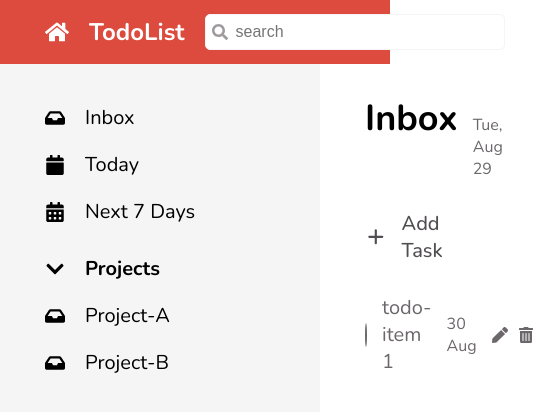
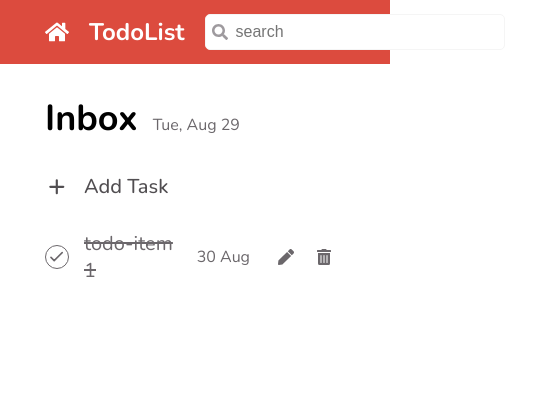
Before and after one commit to GitJayChayapol/cc15-todolist, a React (Create React App) app: page / in a window 390 px wide. Shown: the top 412 px of the page, 534 px wide, since content can reach past the window. Built offline with nearby package versions, Linux system fonts and the light colour scheme.

Commit message:
UI : replace button in form with Button Component

```diff
--- a/src/app/App.scss
+++ b/src/app/App.scss
@@ -24,3 +24,15 @@
   gap: 5px;
   padding: 30px;
 }
+@media screen and (max-width: 768px) {
+  .todo {
+    &__sidebar {
+      display: none;
+    }
+
+    &__content {
+      grid-row: 2/-1;
+      grid-column: 1/-1;
+    }
+  }
+}
--- a/src/components/Common/Button/Button.jsx
+++ b/src/components/Common/Button/Button.jsx
@@ -1,5 +1,7 @@
 import styles from './Button.module.scss';
 
+// Button (Obj)
+// Button ({text,active})
 export function Button({ text, active = true }) {
   let btnStyles = active ? styles.btn__primary : styles.btn__secondary;
   return <button className={`${styles.btn} ${btnStyles}`}>{text}</button>;
--- a/src/components/Common/Button/Button.module.scss
+++ b/src/components/Common/Button/Button.module.scss
@@ -6,6 +6,7 @@
   border-radius: 3px;
   cursor: pointer;
   flex: 1;
+  white-space: nowrap;
 
   &__primary {
     background-color: $primary;
--- a/src/components/Todo/TodoCreate.jsx
+++ b/src/components/Todo/TodoCreate.jsx
@@ -1,15 +1,68 @@
 import styles from './TodoCreate.module.scss';
 import { FaPlus } from 'react-icons/fa';
 import { HiPlus } from 'react-icons/hi';
+import TodoForm from './TodoForm'
+import { useState } from 'react';
 
+/*
+Condition Rendering
+-Default : Show Button & Text
+-Active : Show TodoForm
+*/
+
+// Concept : true ? (<AddTask>) : (<TodoForm>)
+
+//  CC2 - Event Handling เอาฟังก์ชั่นไปผูกติดกับ UI เพื่อให้ User เป็นคนเรียกใช้ฟังก์ชั่นเอง
+// onClick : ต้อ Click ก่อน ฟังก์ชั่น ถึงจะ Run
+//  - หาก User ทำการคลิก
+//  - Brower จะเป็นคนเรียกใช้ Function โดยส่ง Parameter มา 1 ตัว handleClick(eventObject)
+/*
+CC3 - JS Value ไม่สามารถทำให้ React Render ได้
+ต้องใช้ state
+
+CC4 Array Destructuring
+function myUseStaet(inittal){
+  return [inittal,9]
+}
+let [a,b] = myUseState
+a === 5
+b === 9
+*/
+
+/*
+CC5 - React State (หนึ่งในฟังก์ชั่นของกลุ่ม React Hook)
+const [state,setState]= useState(initialState:any)
+element 1: current State
+element 2: Function สำหรับ Usestate
+เมื่อ State เปลี่ยน Function Component จะ Render
+Rerender == Code ทั้งหมดใน Function จะถูก run ใหม่อีก 1 ครั้ง
+*/
+
+// 1. Function Component
 function TodoCreate() {
+// HOOK FN
+  const [isOpenForm,setIsOpenForm] = useState(false)
+
+  // let active = false;
+
+// 2. JS Function (logic)
+  const handleClick = function (event) {
+    setIsOpenForm(!isOpenForm)
+  //   active = !active;
+  //   console.log('Clicked',active);
+  };
+
   return (
-    <div className={styles.todo__create}>
+    <>
+    {isOpenForm ?
+    (<TodoForm/>) :
+    (<div className={styles.todo__create} onClick={handleClick}>
       <div className={styles.todo__create__button}>
         <HiPlus />
       </div>
       <h3 className={styles.todo__create__text}>Add Task</h3>
-    </div>
+    </div>)}
+    </>
   );
 }
 
--- a/src/components/Todo/TodoForm.jsx
+++ b/src/components/Todo/TodoForm.jsx
@@ -1,4 +1,5 @@
 import styles from './TodoForm.module.scss';
+import {Button} from '../Common/Button/Button'
 
 function TodoForm() {
   return (
@@ -10,8 +11,10 @@ function TodoForm() {
       <div className={styles.todo__form__footer}>
         <p className={styles.todo__error}>Title is required</p>
         <div className={styles.todo__form__buttons}>
-          <button>Cancel</button>
-          <button>Add Task</button>
+          <Button text = 'Cancel' active = {false}/>
+          <Button text = 'Add Task' active = {true}/>
+          {/* <button>Cancel</button>
+          <button>Add Task</button> */}
         </div>
       </div>
     </form>
--- a/src/components/Todo/TodoForm.module.scss
+++ b/src/components/Todo/TodoForm.module.scss
@@ -31,25 +31,13 @@
 .todo__error {
   justify-self: start;
   padding: 10px;
-  font-size: 10px;
-  font-weight: 800;
+  font-size: $text-base;
+  font-weight: 600;
   color: $primary;
 }
 .todo__form__buttons {
   display: flex;
   justify-content: flex-end;
   gap: 10px;
-  flex: 1;
 
-  & > button {
-    border: none;
-    padding: 8px;
-    border-radius: 3px;
-    cursor: pointer;
-  }
-
-  & > button:last-child {
-    background-color: $primary;
-    color: $white;
-  }
 }
--- a/src/components/Todo/TodoLists.jsx
+++ b/src/components/Todo/TodoLists.jsx
@@ -1,25 +1,32 @@
+import { useState } from 'react';
 import styles from './TodoLists.module.scss';
 import { FaTrashAlt, FaPen } from 'react-icons/fa';
 import { HiOutlineCheck } from 'react-icons/hi';
+import TodoForm from './TodoForm';
 
 function TodoLists() {
+  const [listOpenForm,setlistOpenForm] = useState(false)
+  const listClick = function (e) {
+    setlistOpenForm(!listOpenForm)
+  }
   return (
     <ul className={styles.todo__lists}>
-      <li className={styles.todo}>
-        <div className={styles.todo__checkbox}>
+    {listOpenForm? (<TodoForm/>) :
+      (<li className={styles.todo}>
+        <div className={`${styles.todo__checkbox} ${styles.todo__checkbox__done}`}>
           <HiOutlineCheck className={styles.todo__checkbox__icon} />
         </div>
-        <p className={styles.todo__task}>todo-item 1 </p>
+        <p className={`${styles.todo__task} ${styles.todo__task__done}`}>todo-item 1 </p>
         <span className={styles.todo__date}>30 Aug</span>
         <div className={styles.todo__action}>
           <span>
-            <FaPen className={styles.todo__edit} />
+            <FaPen className={styles.todo__edit} onClick = {listClick} />
           </span>
           <span>
             <FaTrashAlt className={styles.todo__delete} />
           </span>
         </div>
-      </li>
+      </li>)}
     </ul>
   );
 }
```
